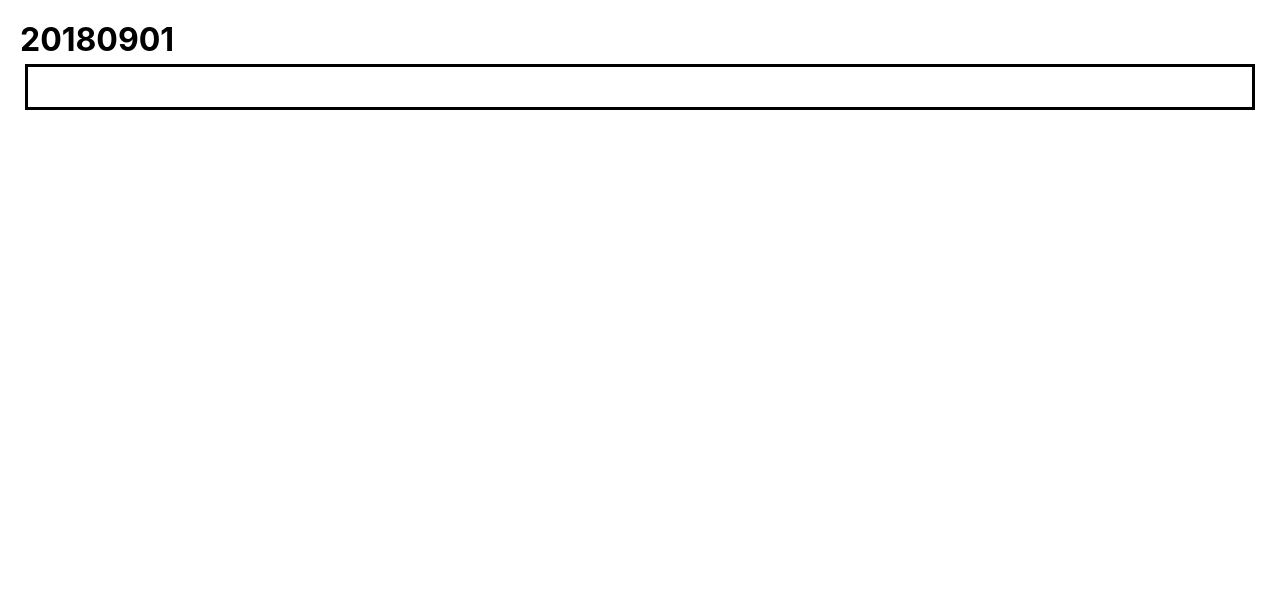
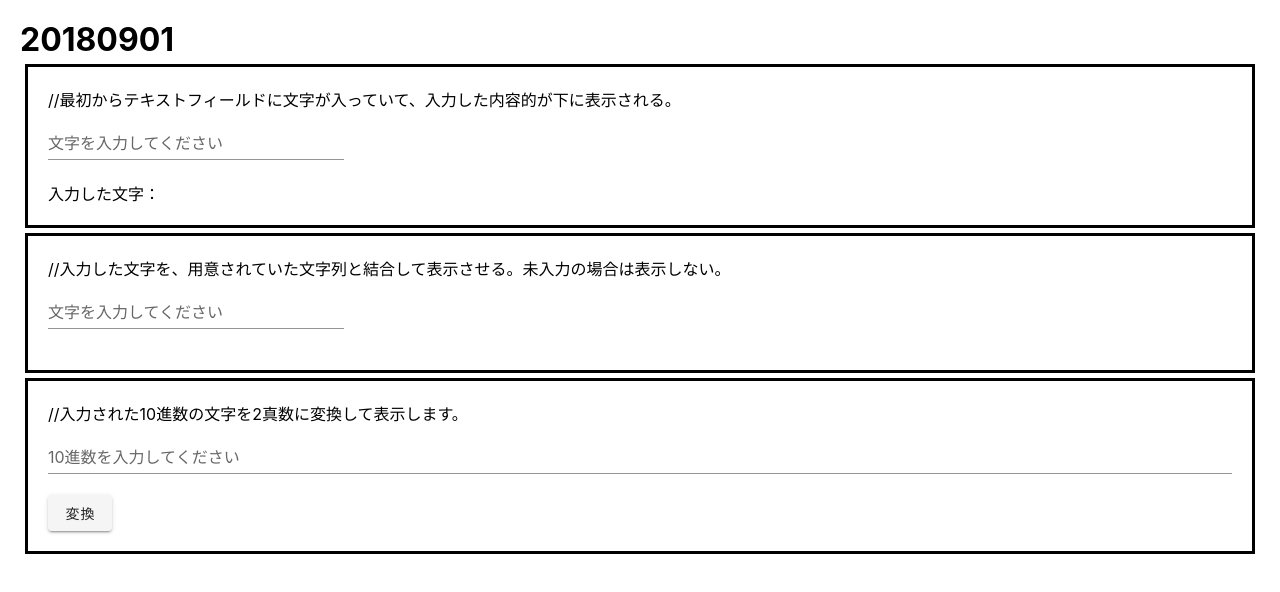
Before and after one commit to YukaKadokura/freespace, a Nuxt app: page /day/20180901 in a window 1280 px wide. Shown: the top 592 px of the page. Built offline with nearby package versions, Linux system fonts and the light colour scheme.

Commit message:
v-modelを使った処理を3つ実装。

```diff
--- a/pages/day/20180901.vue
+++ b/pages/day/20180901.vue
@@ -2,9 +2,75 @@
     <div id="MainContent">
         <h1>20180901</h1>
         <div class="SubContent">
+            <p>//最初からテキストフィールドに文字が入っていて、入力した内容的が下に表示される。</p>
+            <v-flex xs12 sm6 md3>
+                <v-text-field v-model="userInputData" label="文字を入力してください"></v-text-field>
+            </v-flex>
+            <p>入力した文字：{{ userInputData }}</p>
+        </div>
+        <div class="SubContent">
+            <p>//入力した文字を、用意されていた文字列と結合して表示させる。未入力の場合は表示しない。</p>
+            <v-flex xs12 sm6 md3>
+                <v-text-field v-model="userInputData2" label="文字を入力してください"></v-text-field>
+            </v-flex>
+            <p>{{ getUserInputData2() }}</p>
+        </div>
+        <div class="SubContent">
+            <p>//入力された10進数の文字を2真数に変換して表示します。</p>
+            <v-text-field v-model="num10" label="10進数を入力してください"></v-text-field>
+            <v-btn v-on:click="convertToNum10()">変換</v-btn>
+            <p>{{ count }}</p>
+            <p>{{ num2 }}</p>
         </div>
     </div>
 </template>
+
+<script>
+export default{
+    head:{
+        title:"20180901のページ"
+    },
+    asyncData(){
+        return{
+            userInputData : "alreacy input.",
+            userInputData2 : "",
+            num10 : "",
+            num2 : "",
+            count : ""
+        }
+    },
+    methods:{
+        getUserInputData2(){
+            if(this.userInputData2 != '' && this.userInputData2 != null){
+                return "入力した文字は「" + this.userInputData2 + "」です。"
+            }else{
+                return "";
+            }
+        },
+        convertToNum10(){
+            if(this.num10 == ""){
+                this.num2 = "値が入力されていません";
+            }else{
+                this.num2 = "入力されました";
+            }
+
+            //TODO:整数以外の文字が入力された時の処理
+
+            var num = Number(this.num10);
+            var ans = 1;
+            var amari = 0;
+            var num2 = "";
+            while(ans != 0){
+                ans = parseInt(num / 2);
+                amari = num % 2;
+                num2 = num2 + String(amari);
+                num = ans;
+            }
+            this.num2 = num2.split("").reverse().join("");
+        }
+    }
+}
+</script>
 
 <style>
 #MainContent{
```
